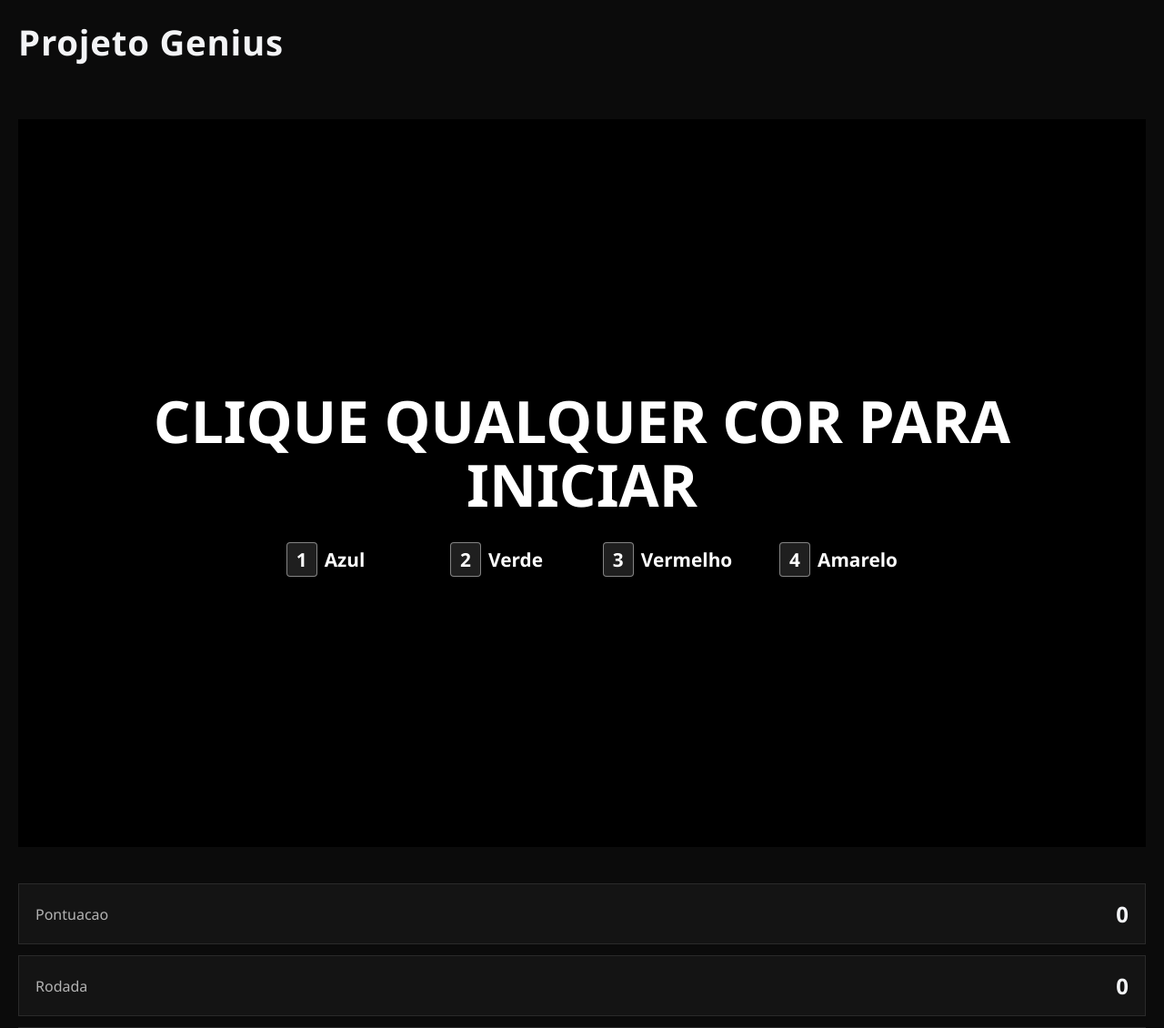
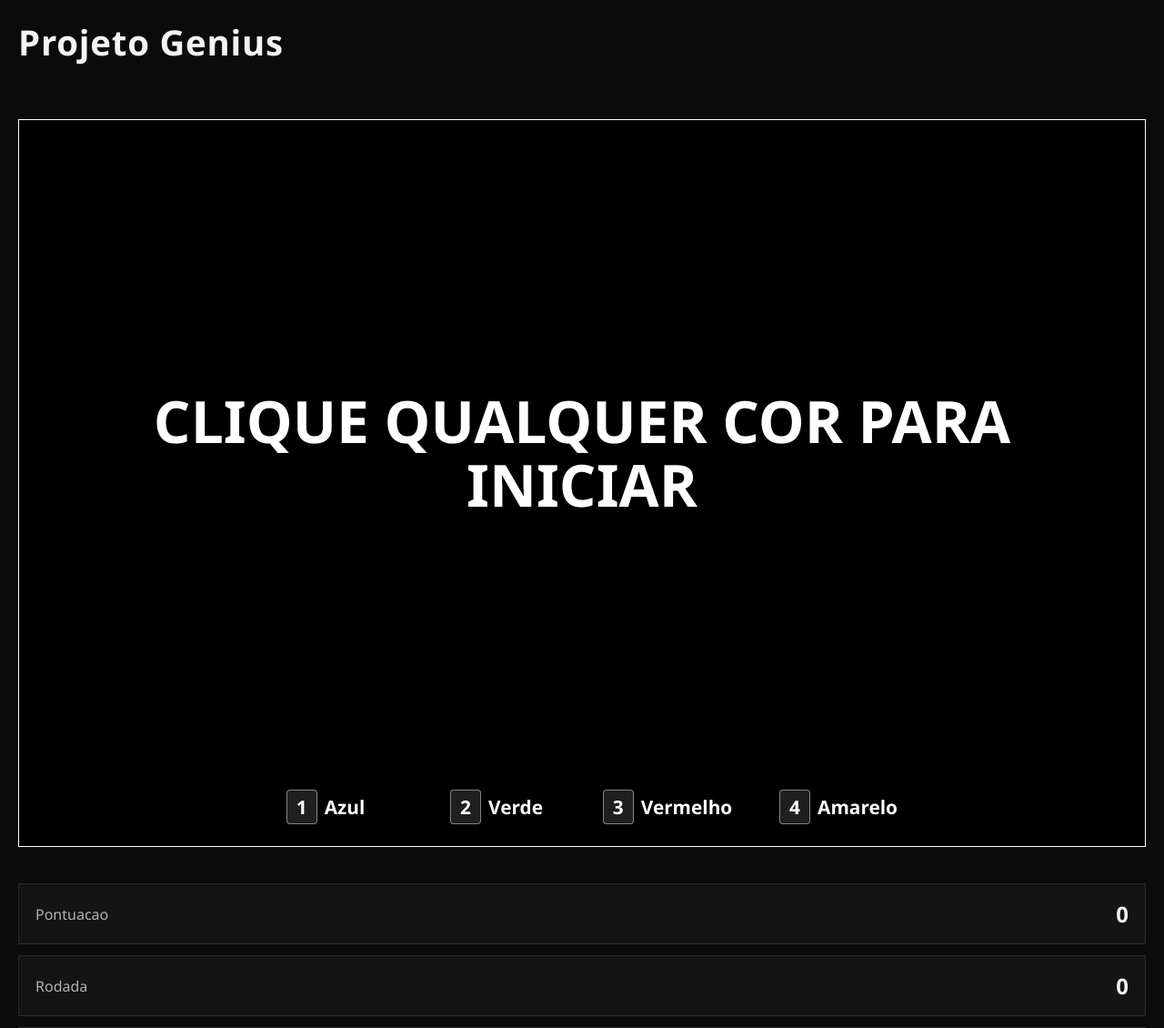
Before and after one commit to yRicke/GeniusEmbarcado, a Django app: page / in a window 1280 px wide. Shown: the top 1130 px of the page at 91% size. Run offline with Django 5.2, Linux system fonts and the light colour scheme; data comes from the database, SQL or seed files in the repository.

```diff
--- a/static/game/css/index.css
+++ b/static/game/css/index.css
@@ -66,6 +66,7 @@ h1 {
   width: 100%;
   height: 100dvh;
   min-height: 100dvh;
+  border: 1px solid #fff;
   display: grid;
   place-items: center;
   transition: background-color 0.15s linear;
@@ -102,15 +103,18 @@ h1 {
 .stage-content {
   width: 100%;
   max-width: 1200px;
+  height: 100%;
   padding: 24px;
   display: flex;
   flex-direction: column;
   align-items: center;
-  justify-content: center;
+  justify-content: flex-start;
   gap: 28px;
 }
 
 .stage-text {
+  margin-top: auto;
+  margin-bottom: auto;
   font-size: clamp(2rem, 5vw, 4.5rem);
   font-weight: 700;
   color: #fff;
```
